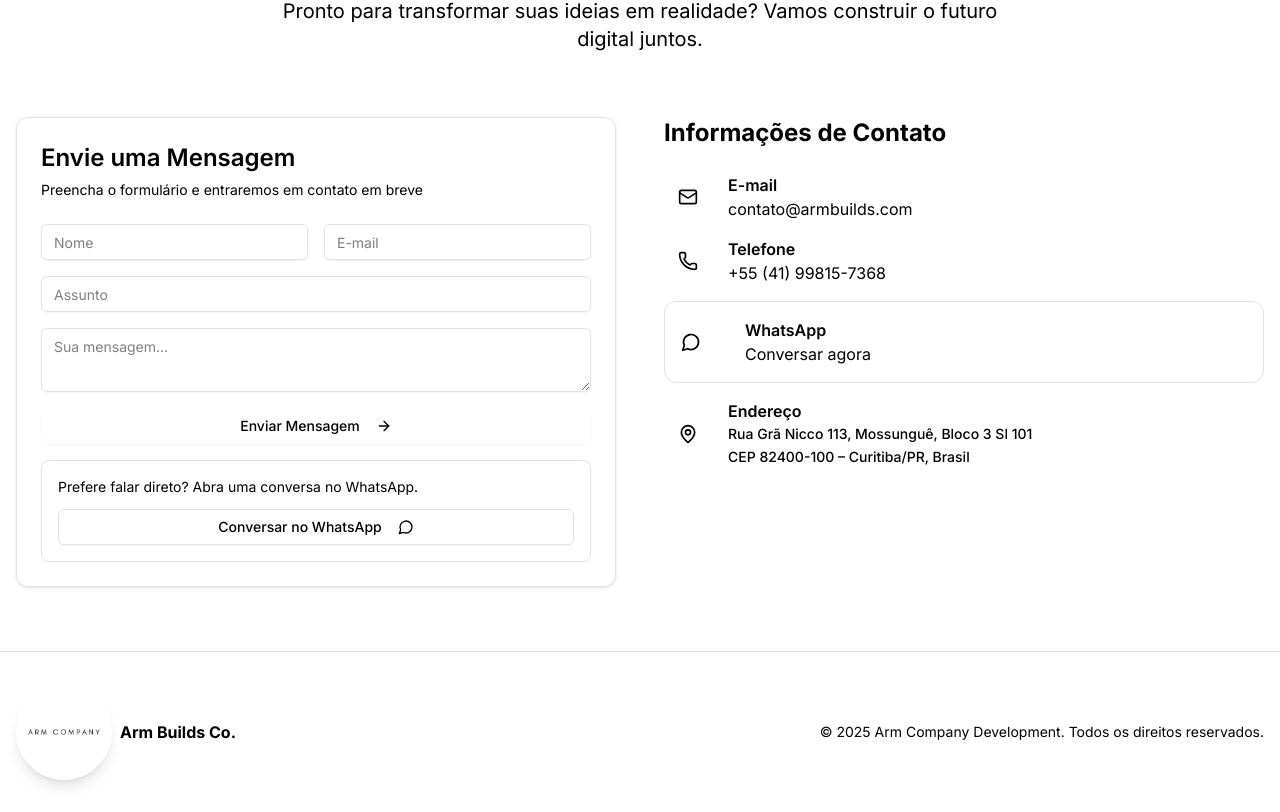
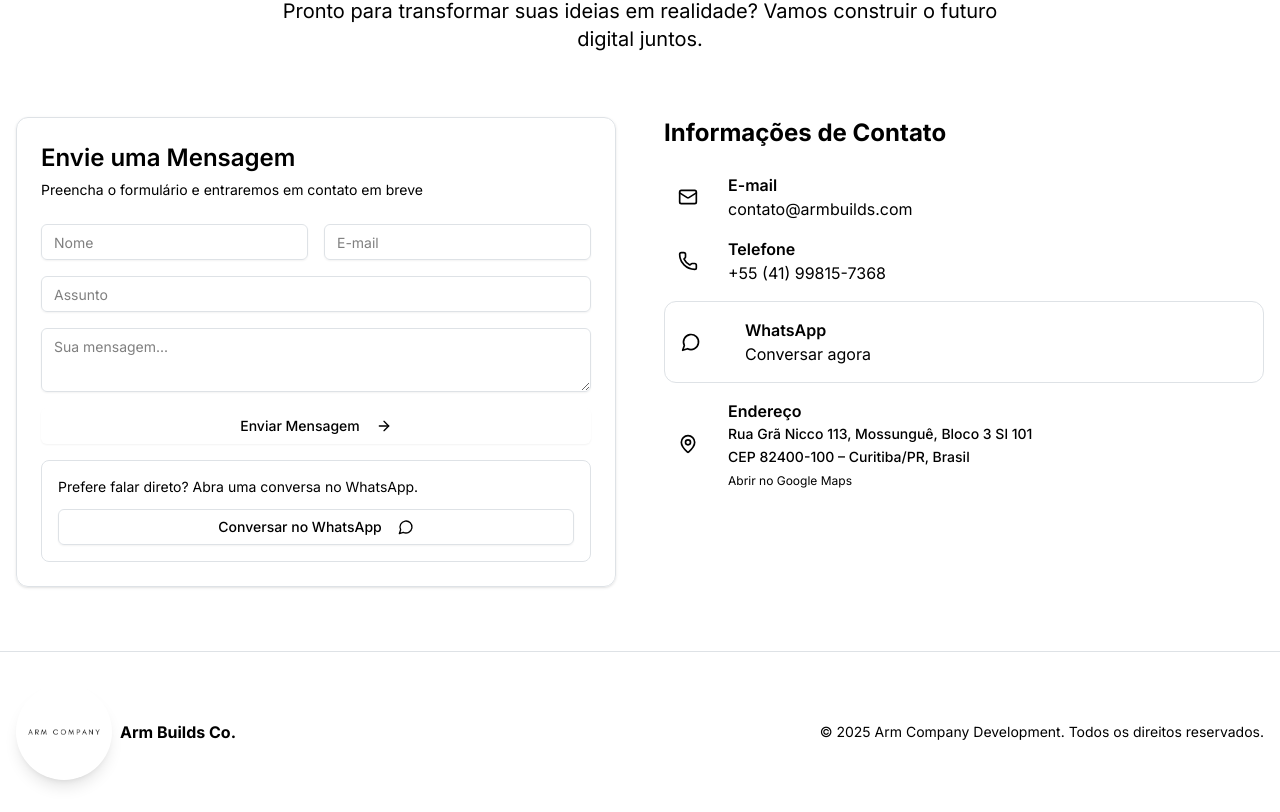
Before and after one commit to armcompany/arm-web-site, a React (Vite) app: page / in a window 1280 px wide. Shown: the part 3044-3856 px from the top of the page. Built offline with nearby package versions, Linux system fonts and the light colour scheme; no server answers.

Commit message:
update address with maps

```diff
--- a/src/App.jsx
+++ b/src/App.jsx
@@ -1050,8 +1050,13 @@ function App() {
                       </div>
                     </div>
                   </motion.a>
-                  <motion.div
-                    className="flex items-center space-x-4"
+                  <motion.a
+                    href={`https://www.google.com/maps/search/?api=1&query=${encodeURIComponent(
+                      "Rua Grã Nicco 113, Mossunguê, Curitiba - PR, 82400-100",
+                    )}`}
+                    target="_blank"
+                    rel="noreferrer"
+                    className="flex items-center space-x-4 group"
                     variants={fadeInRight}
                     whileHover={{ x: 10 }}
                   >
@@ -1059,16 +1064,19 @@ function App() {
                       <MapPin className="text-primary-foreground" size={20} />
                     </div>
                     <div>
-                      <div className="text-foreground font-semibold">
+                      <div className="text-foreground font-semibold group-hover:text-primary transition-colors">
                         Endereço
                       </div>
-                      <div className="text-sm text-foreground font-medium leading-relaxed">
+                      <div className="text-sm text-foreground font-medium leading-relaxed group-hover:underline underline-offset-2">
                         Rua Grã Nicco 113, Mossunguê, Bloco 3 Sl 101
                         <br />
                         CEP 82400-100 – Curitiba/PR, Brasil
                       </div>
+                      <div className="text-xs text-muted-foreground mt-1">
+                        Abrir no Google Maps
+                      </div>
                     </div>
-                  </motion.div>
+                  </motion.a>
                 </motion.div>
               </div>
 
```
